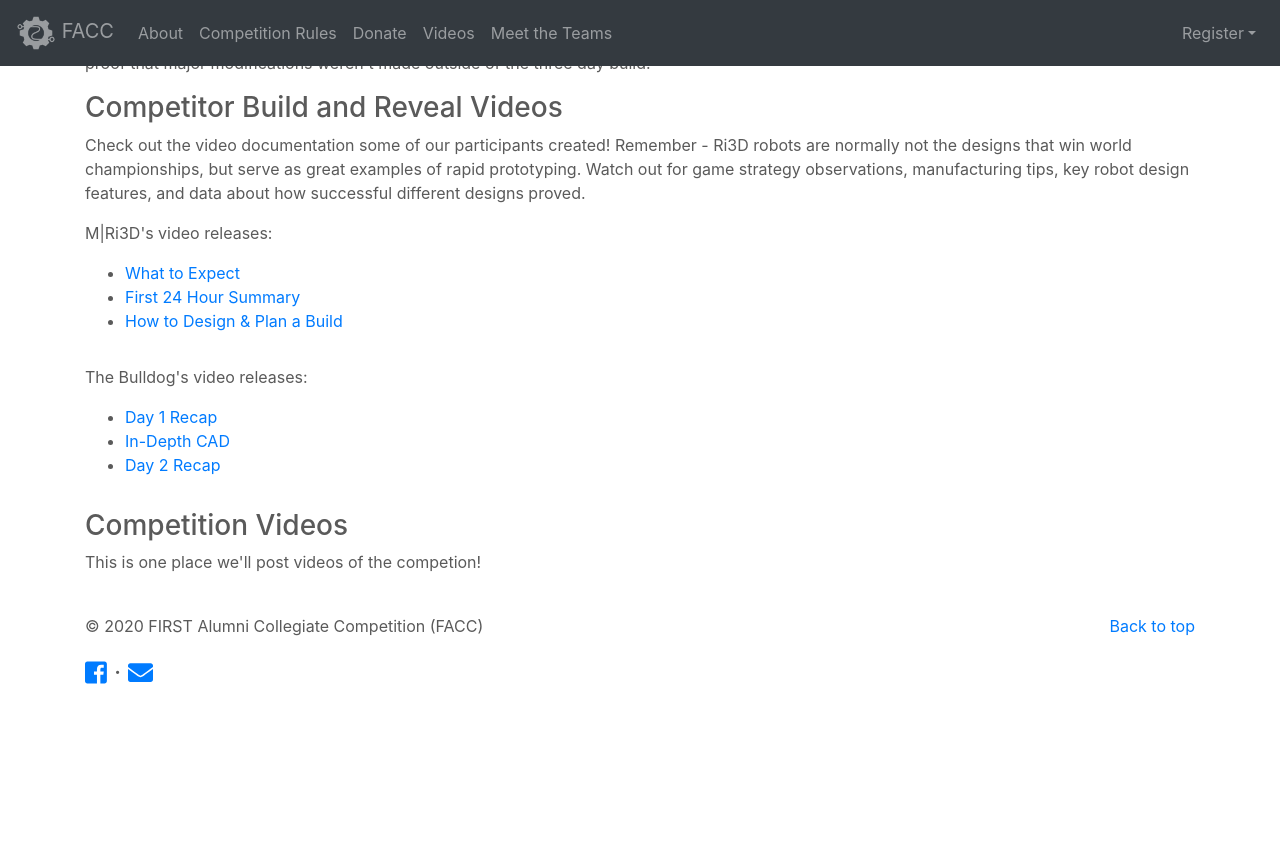
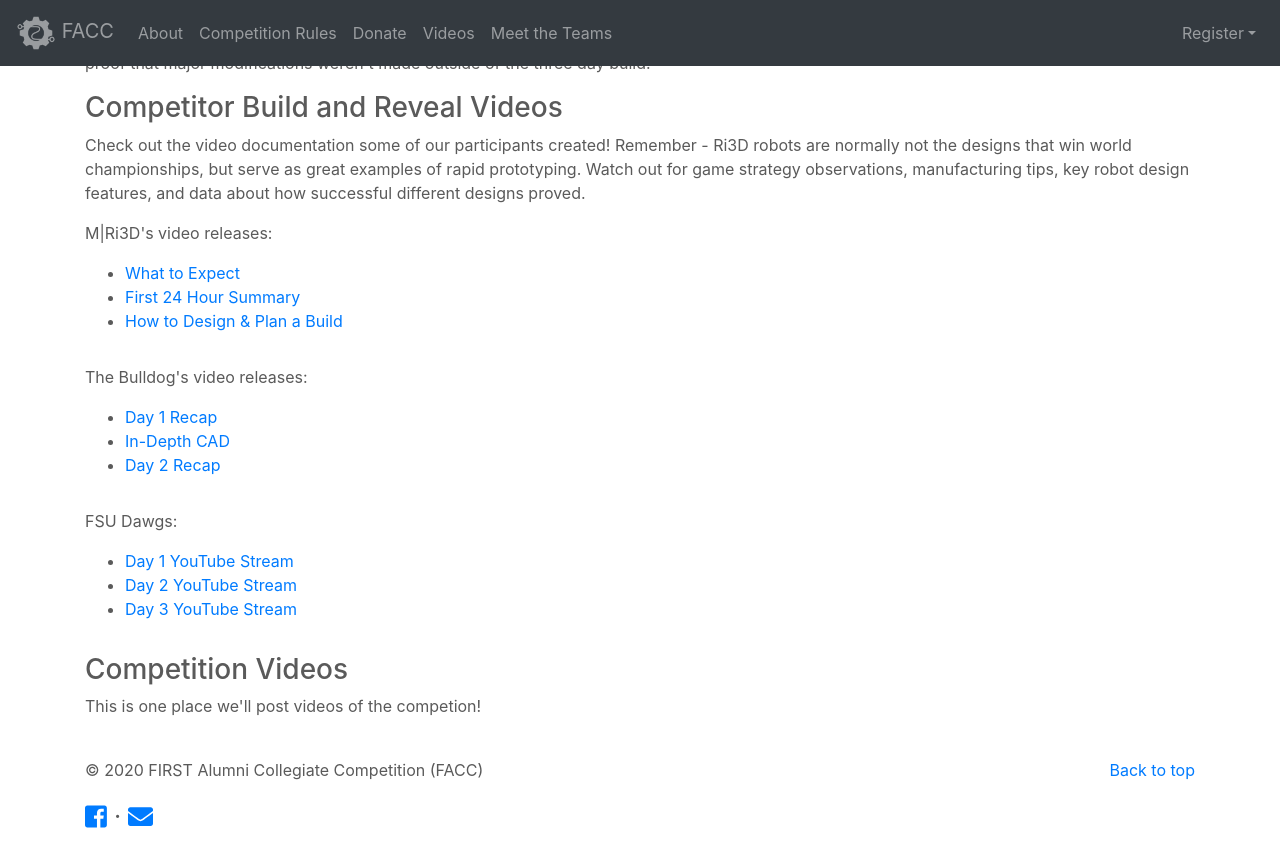
Before and after one commit to FAMNM/facc-website, a Jekyll site: the page built from media.html, in a window 1280 px wide and 900 px high, scrolled down 489 px. Shown: the top 867 px of the window. Built offline with Jekyll 4.4.1, drawn with Linux system fonts in a browser that asks for light colours; nearby versions of some CDN libraries; before the commit the page ends 1245 px from its top, so only the background shows below that.

Commit message:
Add FSU YouTube streams

```diff
--- a/media.html
+++ b/media.html
@@ -121,6 +121,26 @@
                             </li>
                         </ul>
                     </p>
+                    <p>
+                        FSU Dawgs:
+                        <ul>
+                            <li>
+                                <a href="https://youtu.be/4cT54Nbvu_k">
+                                    Day 1 YouTube Stream
+                                </a>
+                            </li>
+                            <li>
+                                <a href="https://youtu.be/E7CsL2ftd9o">
+                                    Day 2 YouTube Stream
+                                </a>
+                            </li>
+                            <li>
+                                <a href="https://youtu.be/HK4_KqFmfcw">
+                                    Day 3 YouTube Stream
+                                </a>
+                            </li>
+                        </ul>
+                    </p>
                     <h3>Competition Videos</h3>
                     <p>
                         This is one place we'll post videos of the competion!
```
